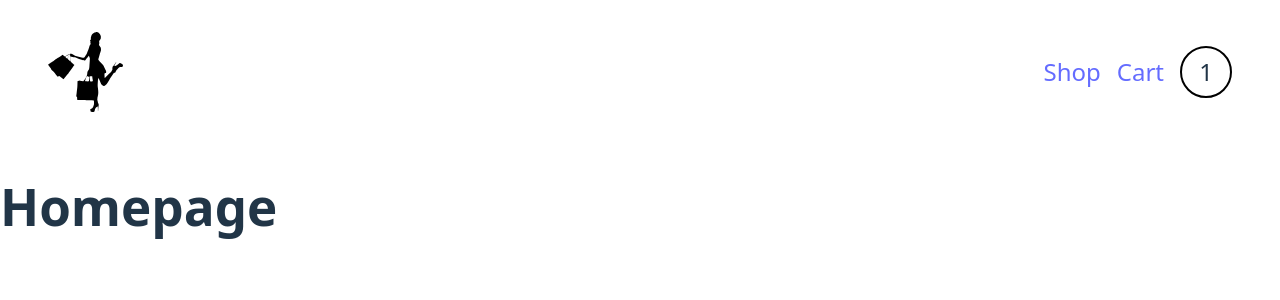
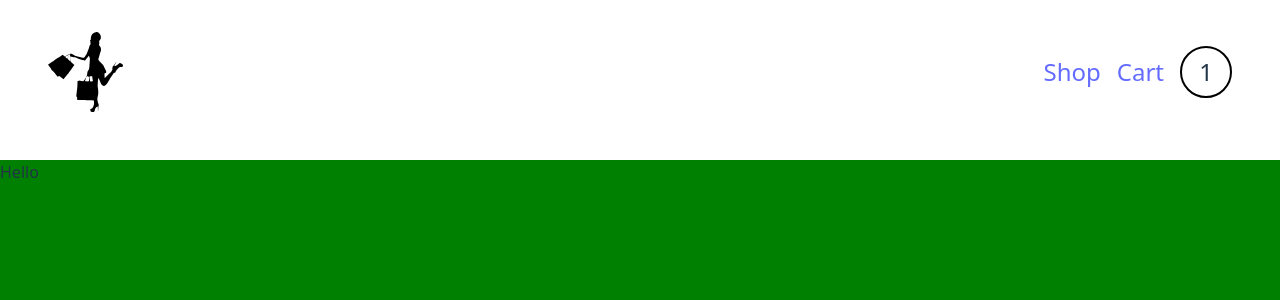
Before and after one commit to ruinabeshima/Shopping-Cart, a React (Vite) app: page / in a window 1280 px wide. Shown: the top 300 px of the page. Built offline with nearby package versions, Linux system fonts and the light colour scheme.

Commit message:
Minor updates

```diff
--- a/src/components/homepage.jsx
+++ b/src/components/homepage.jsx
@@ -1,6 +1,10 @@
+import styles from "../styles/homepage.module.css"
+
 function HomePage(){
   return (
-    <h1>Homepage</h1>
+    <div className={styles.homepage}>
+      <p>Hello</p>
+    </div>
   );
 }
 
--- a/src/components/navbar.jsx
+++ b/src/components/navbar.jsx
@@ -1,20 +1,39 @@
-import styles from "../styles/navbar.module.css"
-import icon from "../assets/icon.svg"
+import styles from "../styles/navbar.module.css";
+import icon from "../assets/icon.svg";
+import PropTypes from "prop-types";
 
-function NavBar(props){
+function NavBar(props) {
   return (
     <div className={styles.navbar}>
       <div className={styles.imgContainer}>
-        <img src={icon} className={styles.img} onClick={(event) => props.handlePage(0, event)}></img>
+        <img
+          src={icon}
+          className={styles.img}
+          onClick={(event) => props.handlePage(0, event)}
+        ></img>
       </div>
 
       <div className={styles.linkContainer}>
-        <a className={styles.link} onClick={(event) => props.handlePage(1, event)}>Shop</a>
-        <a className={styles.link} onClick={(event) => props.handlePage(2, event)}>Cart</a>
+        <a
+          className={styles.link}
+          onClick={(event) => props.handlePage(1, event)}
+        >
+          Shop
+        </a>
+        <a
+          className={styles.link}
+          onClick={(event) => props.handlePage(2, event)}
+        >
+          Cart
+        </a>
         <p className={styles.button}>1</p>
       </div>
     </div>
   );
 }
 
-export default NavBar
+NavBar.PropTypes = {
+  handlePage: PropTypes.func,
+};
+
+export default NavBar;
--- a/src/styles/homepage.module.css
+++ b/src/styles/homepage.module.css
@@ -0,0 +1,5 @@
+.homepage {
+  background: green;
+  width: 100%;
+  height: 80%;
+}
```
Also changed, not shown: 2 other files (tests, documents, lock files or other folders).
